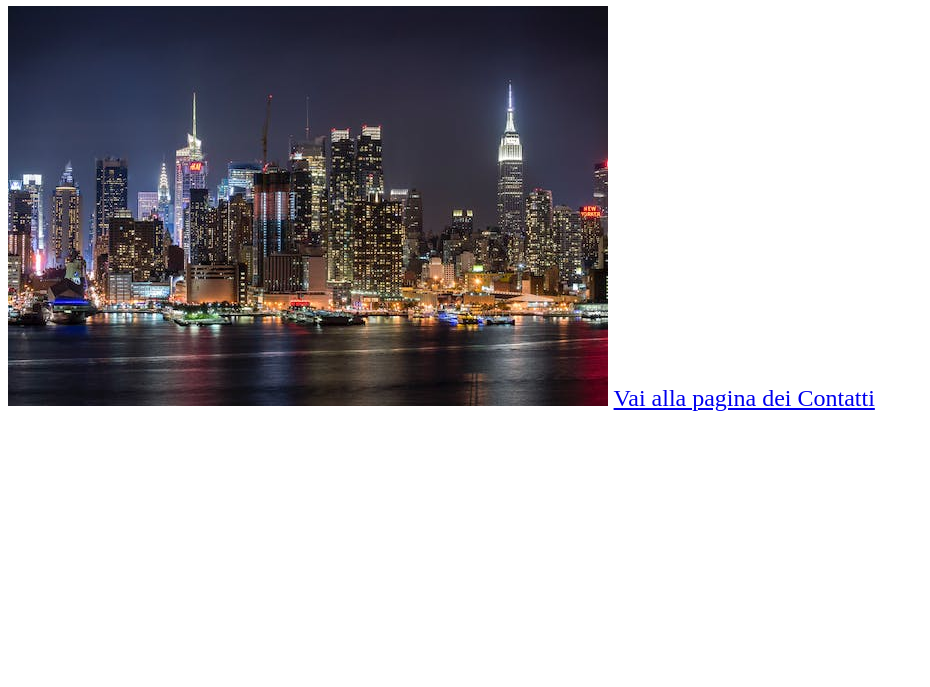
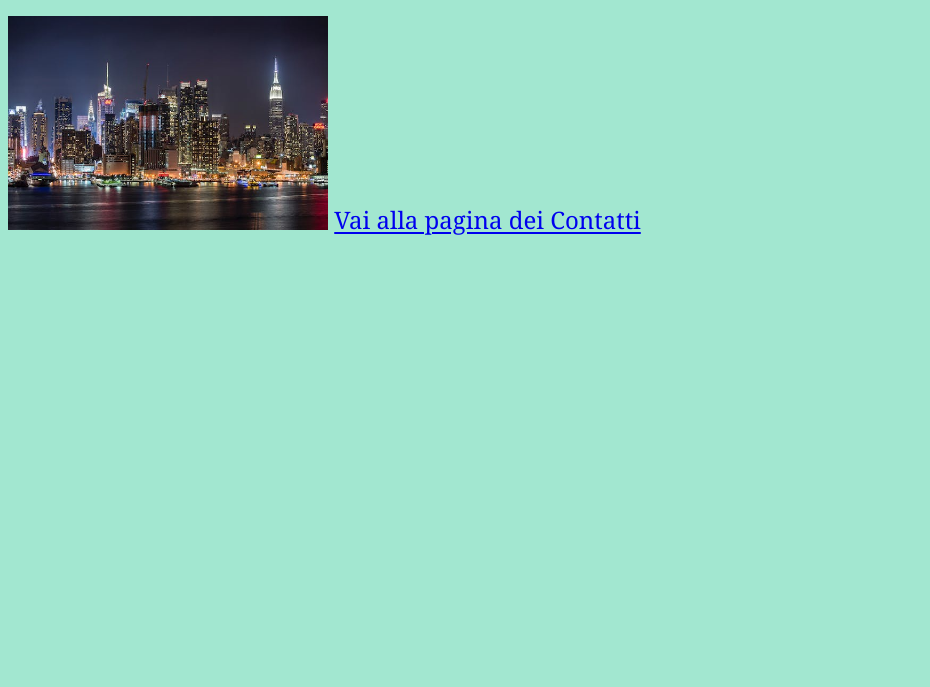
Before and after one commit to AgneseBur10/giornale, a plain HTML site: page index.html in a window 1280 px wide. Shown: the part 113-800 px from the top of the page, without its empty margins (0-930 px from the left). Drawn offline with Linux system fonts and the light colour scheme.

Commit message:
Modificato file css

```diff
--- a/index.html
+++ b/index.html
@@ -17,7 +17,7 @@
             <p class="browsehappy">You are using an <strong>outdated</strong> browser. Please <a href="#">upgrade your browser</a> to improve your experience.</p>
         <![endif]-->
         <h1>Titolo</h1>
-        <img src="new york.jpeg" alt="new york">
+        <img src="newYork.jpeg" alt="new york">
         <a href="contatti.html">Vai alla pagina dei Contatti</a>
         <script src="" async defer></script>
     </body>
--- a/style.css
+++ b/style.css
@@ -1,3 +1,10 @@
 body {
     font-size: 24px;
+    background-color: rgb(162, 231, 208);
+    font-family: Georgia, 'Times New Roman', Times, serif;
 }
+
+img {
+    width: 100%;
+    max-width: 320px;
+}
```
Also changed, not shown: newYork.jpeg (renamed from new york.jpeg).
